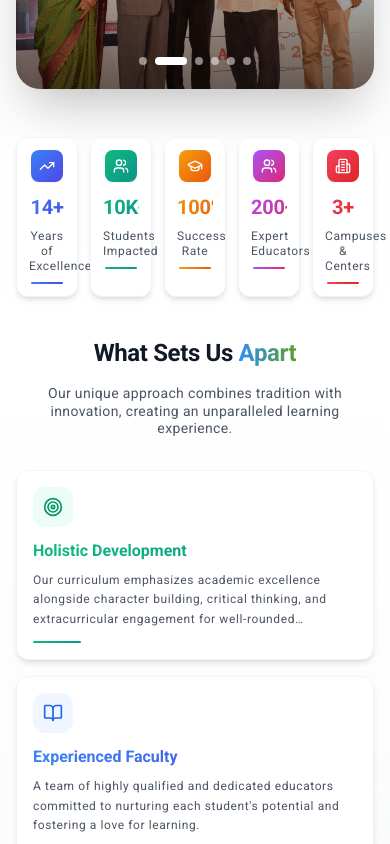
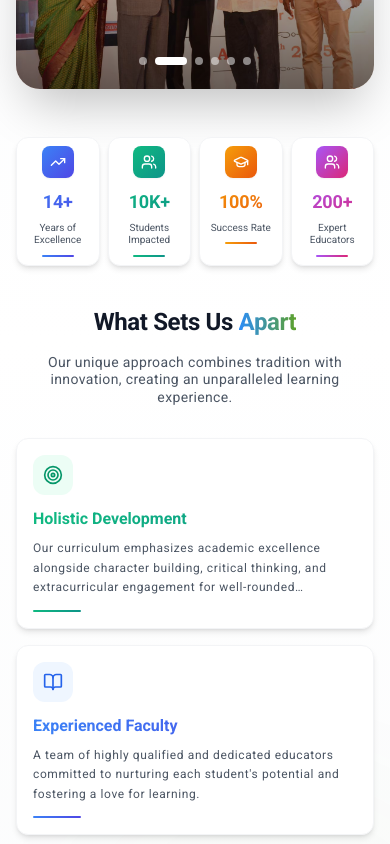
Before and after one commit to Manojxn/learners, a Next.js app: page / in a window 390 px wide. Shown: the part 3120-3964 px from the top of the page. Built offline with nearby package versions, Linux system fonts and the light colour scheme.

Commit message:
updated version

```diff
--- a/src/components/about/Hero.tsx
+++ b/src/components/about/Hero.tsx
@@ -2,7 +2,7 @@ import { motion } from "framer-motion";
 
 const Hero = () => {
   return (
-    <section className="relative w-full bg-gradient-to-r from-primary/5 to-secondary/5 py-16 sm:py-24 md:py-32 lg:py-36 overflow-hidden">
+    <section className="relative w-full bg-gradient-to-r from-primary/5 to-secondary/5 pt-12 pb-8 sm:py-24 md:py-32 lg:py-36 overflow-hidden">
       {/* Background Image */}
       <div className="absolute inset-0 z-0">
         <div
@@ -30,7 +30,7 @@ const Hero = () => {
             </span>
           </motion.div>
           <motion.h1
-            className="text-3xl sm:text-4xl md:text-5xl lg:text-6xl font-bold tracking-tight text-foreground mb-4 sm:mb-6 px-4 sm:px-0"
+            className="text-3xl sm:text-4xl md:text-5xl lg:text-6xl font-bold tracking-tight leading-tight text-foreground mb-4 sm:mb-6 px-4 sm:px-0"
             initial={{ opacity: 0, y: 20 }}
             animate={{ opacity: 1, y: 0 }}
             transition={{ duration: 0.6, delay: 0.1 }}
--- a/src/components/about/MissionVision.tsx
+++ b/src/components/about/MissionVision.tsx
@@ -2,7 +2,7 @@ import { motion } from "framer-motion";
 
 const MissionVision = () => {
   return (
-    <section className="py-12 sm:py-16 lg:py-20 bg-gray-50">
+    <section className="py-8 sm:py-16 lg:py-20 bg-gray-50">
       <div className="max-w-7xl mx-auto px-4 sm:px-6 lg:px-8">
         <div className="text-center max-w-3xl mx-auto mb-10 sm:mb-12 lg:mb-16">
           <span className="inline-block px-4 py-2 rounded-full text-sm font-medium bg-primary/10 text-primary mb-3 sm:mb-4">
--- a/src/components/home/LegacySection.tsx
+++ b/src/components/home/LegacySection.tsx
@@ -252,9 +252,12 @@ export default function LegacySection() {
                 {/* Combined Stats & Differentiators - Fits in One Viewport */}
                 <div className="space-y-8 sm:space-y-12">
                     {/* Stats Row - Compact Horizontal Layout */}
-                    <div className="grid grid-cols-5 gap-3 sm:gap-4 lg:gap-6">
+                    <div className="grid grid-cols-4 sm:grid-cols-5 gap-2 sm:gap-4 lg:gap-6">
                         {stats.map((stat, index) => {
                             const Icon = stat.icon;
+                            // Hide "Campuses & Centers" on mobile
+                            const isHiddenOnMobile = stat.label === "Campuses & Centers";
+
                             return (
                                 <motion.div
                                     key={index}
@@ -263,17 +266,17 @@ export default function LegacySection() {
                                     viewport={{ once: true }}
                                     transition={{ duration: 0.4, delay: index * 0.05 }}
                                     whileHover={{ y: -4, scale: 1.03 }}
-                                    className="group relative bg-white rounded-xl sm:rounded-2xl p-3 sm:p-4 lg:p-6 shadow-md hover:shadow-xl transition-all duration-300 border border-gray-100 text-center"
+                                    className={`group relative bg-white rounded-xl sm:rounded-2xl p-2 sm:p-4 lg:p-6 shadow-md hover:shadow-xl transition-all duration-300 border border-gray-100 text-center ${isHiddenOnMobile ? 'hidden sm:block' : ''}`}
                                 >
                                     <div className="mb-2 sm:mb-3">
                                         <div className={`inline-flex items-center justify-center w-8 h-8 sm:w-10 sm:h-10 lg:w-12 lg:h-12 rounded-lg sm:rounded-xl bg-gradient-to-br ${stat.color} shadow-sm group-hover:shadow-md transition-all duration-300 group-hover:scale-110`}>
                                             <Icon className="w-4 h-4 sm:w-5 sm:h-5 lg:w-6 lg:h-6 text-white" />
                                         </div>
                                     </div>
-                                    <div className={`text-xl sm:text-2xl lg:text-3xl font-bold mb-1 bg-clip-text text-transparent bg-gradient-to-br ${stat.color}`}>
+                                    <div className={`text-lg sm:text-2xl lg:text-3xl font-bold mb-1 bg-clip-text text-transparent bg-gradient-to-br ${stat.color}`}>
                                         {stat.value}
                                     </div>
-                                    <div className="text-xs sm:text-sm text-gray-600 font-medium leading-tight">
+                                    <div className="text-[10px] sm:text-sm text-gray-600 font-medium leading-tight">
                                         {stat.label}
                                     </div>
                                     <div className={`mt-2 sm:mt-3 h-0.5 sm:h-1 w-8 sm:w-12 mx-auto bg-gradient-to-r ${stat.color} rounded-full group-hover:w-full transition-all duration-500`} />
--- a/src/components/home/PartnersSection.tsx
+++ b/src/components/home/PartnersSection.tsx
@@ -95,7 +95,7 @@ export default function PartnersSection() {
                     <span className="inline-block px-4 py-2 rounded-full text-sm font-medium bg-primary/10 text-primary mb-4">
                         Our Partners
                     </span>
-                    <h2 className="text-3xl sm:text-4xl md:text-5xl font-bold tracking-tight text-gray-900 mb-4">
+                    <h2 className="text-3xl sm:text-4xl md:text-5xl font-bold tracking-tight text-gray-900 mb-4 leading-tight">
                         Trusted by <span className="text-primary">Industry Leaders</span>
                     </h2>
                     <p className="text-base sm:text-lg text-gray-600 max-w-2xl mx-auto">
--- a/src/components/pages/SuccessStoriesPage.tsx
+++ b/src/components/pages/SuccessStoriesPage.tsx
@@ -190,9 +190,9 @@ const SuccessStoriesPage = () => {
                             {/* Close Button */}
                             <button
                                 onClick={() => setSelectedStory(null)}
-                                className="sticky top-4 right-4 float-right z-10 w-10 h-10 bg-white rounded-full shadow-lg flex items-center justify-center hover:bg-gray-100 transition-colors"
+                                className="absolute top-4 right-4 z-20 w-10 h-10 bg-white/90 backdrop-blur-sm rounded-full shadow-lg flex items-center justify-center hover:bg-white transition-colors"
                             >
-                                <X className="w-5 h-5" />
+                                <X className="w-5 h-5 text-gray-800" />
                             </button>
 
                             {/* Image Carousel at Top */}
@@ -229,8 +229,8 @@ const SuccessStoriesPage = () => {
                                                         key={idx}
                                                         onClick={() => setCurrentImageIndex(idx)}
                                                         className={`h-2 rounded-full transition-all ${currentImageIndex === idx
-                                                                ? 'bg-white w-8'
-                                                                : 'bg-white/60 hover:bg-white/80 w-2'
+                                                            ? 'bg-white w-8'
+                                                            : 'bg-white/60 hover:bg-white/80 w-2'
                                                             }`}
                                                     />
                                                 ))}
@@ -241,10 +241,11 @@ const SuccessStoriesPage = () => {
                             </div>
 
                             {/* Content Below */}
-                            <div className="p-8 space-y-6">
+                            <div className="p-6 sm:p-8 space-y-6">
                                 <div>
-                                    <h2 className="text-3xl sm:text-4xl font-bold text-gray-900 mb-2">
-                                        Success Story: <span className="text-primary">{selectedStory.name}</span>
+                                    <span className="block text-sm font-bold text-gray-500 uppercase tracking-wider mb-2">Success Story</span>
+                                    <h2 className="text-2xl sm:text-3xl md:text-4xl font-bold text-primary mb-2">
+                                        {selectedStory.name}
                                     </h2>
                                     <p className="text-xl text-primary font-semibold mb-3">{selectedStory.title}</p>
                                     <div className="flex items-center gap-2 text-sm text-gray-600">
@@ -273,7 +274,7 @@ const SuccessStoriesPage = () => {
                                 </div>
 
                                 {/* Story */}
-                                <div className="space-y-4 text-gray-700 text-base leading-relaxed">
+                                <div className="space-y-4 text-gray-700 text-base leading-relaxed text-justify">
                                     {selectedStory.story.map((paragraph, idx) => (
                                         <p key={idx}>{paragraph}</p>
                                     ))}
--- a/src/components/reach-us/MapModal.tsx
+++ b/src/components/reach-us/MapModal.tsx
@@ -48,7 +48,7 @@ export default function MapModal({ isOpen, onClose, location }: MapModalProps) {
                                 <X className="w-5 h-5 text-gray-500" />
                             </button>
                         </div>
-                        <div className="aspect-video w-full bg-gray-100 rounded-lg overflow-hidden">
+                        <div className="aspect-video w-full bg-gray-100  overflow-hidden">
                             <div className="w-full h-full">
                                 {location.mapEmbedUrl ? (
                                     <iframe
```
